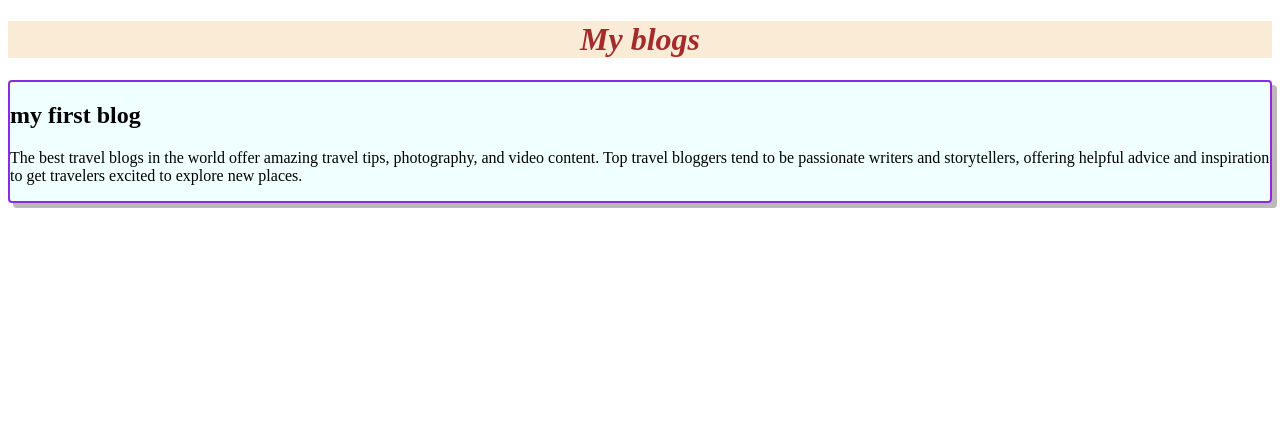
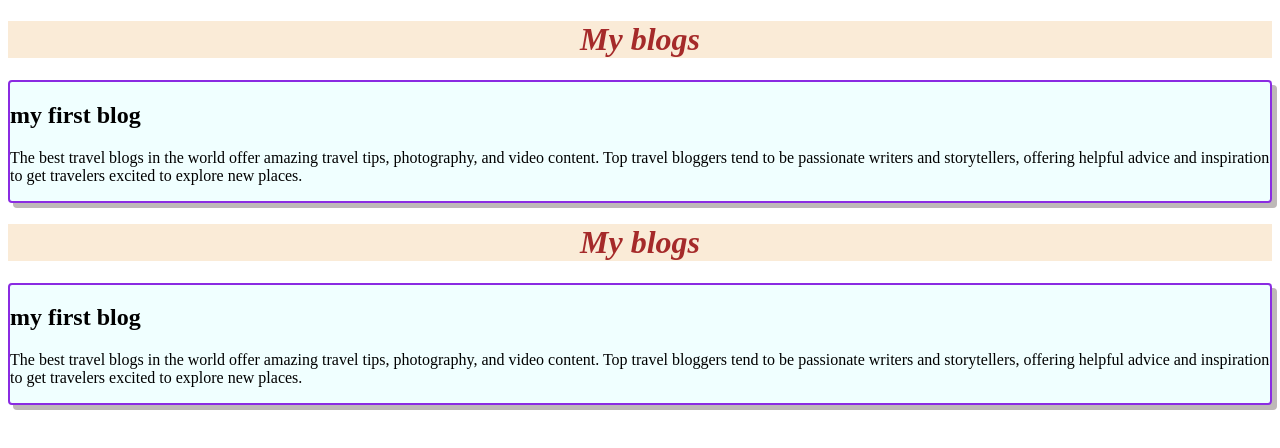
Before and after one commit to tithi4808/my-first-github-ripo, a plain HTML site: page index.html in a window 1280 px wide. Drawn offline with Linux system fonts and the light colour scheme.

Commit message:
add my blog

```diff
--- a/index.html
+++ b/index.html
@@ -10,6 +10,9 @@
     <h1 style="text-align: center;">My blogs</h1>
     <div class="tn"><h2>my first blog</h2>
     <p>The best travel blogs in the world offer amazing travel tips, photography, and video content. Top travel bloggers tend to be passionate writers and storytellers, offering helpful advice and inspiration to get travelers excited to explore new places.</p></div>
+    <h1 style="text-align: center;">My blogs</h1>
+    <div class="tn"><h2>my first blog</h2>
+    <p>The best travel blogs in the world offer amazing travel tips, photography, and video content. Top travel bloggers tend to be passionate writers and storytellers, offering helpful advice and inspiration to get travelers excited to explore new places.</p></div>
 
 </body>
 </html>
```
